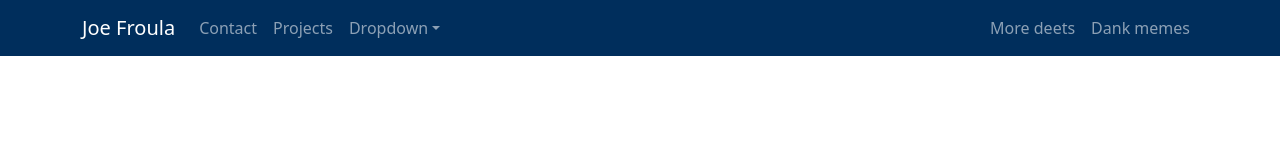
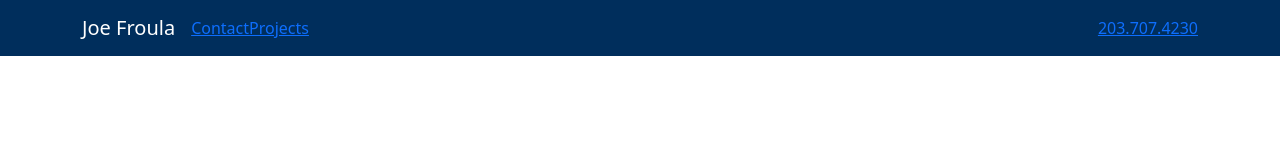
Before and after one commit to j4rola/my-portfolio, a Next.js app: page / in a window 1280 px wide. Shown: the top 160 px of the page. Built offline with nearby package versions, Linux system fonts and the light colour scheme.

Commit message:
testing for hydration erorr

```diff
--- a/components/HeaderCard.jsx
+++ b/components/HeaderCard.jsx
@@ -1,17 +1,21 @@
 import Card from 'react-bootstrap/Card';
+import { Fade } from '@mui/material';
+
 
 function HeaderCard() {
   return (
+    <Fade in>
       <Card className='my-6 mx-6 text-blue p-5' style={{ width: '25rem' }}>
         <Card.Body className='d-flex flex-column align-items-center p-4'>
           <Card.Title><h2 className='text-center'>Full Stack Web Solutions</h2></Card.Title>
           <Card.Text className='text-center'>
             I specialize in building solutions for small businesses that help them run more efficiently, and reach more people.
           </Card.Text>
-        <Card.Link href="mailto:jmfroula@gmail.com">Hire Me</Card.Link>
+          <a href="mailto:jmfroula@gmail.com">Hire Me</a>
 
         </Card.Body>
       </Card>
+    </Fade>
   );
 }
 
--- a/components/NavBar.jsx
+++ b/components/NavBar.jsx
@@ -11,25 +11,12 @@ function NavBar() {
         <Navbar.Toggle aria-controls="responsive-navbar-nav" />
         <Navbar.Collapse id="responsive-navbar-nav">
           <Nav className="me-auto">
-            <Nav.Link href="#features">Contact</Nav.Link>
-            <Nav.Link href="#pricing">Projects</Nav.Link>
-            <NavDropdown title="Dropdown" id="collasible-nav-dropdown">
-              <NavDropdown.Item href="#action/3.1">Action</NavDropdown.Item>
-              <NavDropdown.Item href="#action/3.2">
-                Another action
-              </NavDropdown.Item>
-              <NavDropdown.Item href="#action/3.3">Something</NavDropdown.Item>
-              <NavDropdown.Divider />
-              <NavDropdown.Item href="#action/3.4">
-                Separated link
-              </NavDropdown.Item>
-            </NavDropdown>
+            <a href="#features">Contact</a>
+            <a href="#projects">Projects</a>
+
           </Nav>
           <Nav>
-            <Nav.Link href="#deets">More deets</Nav.Link>
-            <Nav.Link eventKey={2} href="#memes">
-              Dank memes
-            </Nav.Link>
+            <a href="#deets">203.707.4230</a>
           </Nav>
         </Navbar.Collapse>
       </Container>
--- a/package.json
+++ b/package.json
@@ -9,6 +9,9 @@
     "lint": "next lint"
   },
   "dependencies": {
+    "@emotion/react": "^11.10.4",
+    "@emotion/styled": "^11.10.4",
+    "@mui/material": "^5.10.7",
     "bootstrap": "^5.2.1",
     "next": "12.3.1",
     "react": "18.2.0",
--- a/pages/index.js
+++ b/pages/index.js
@@ -1,9 +1,9 @@
 import Head from 'next/head';
 import NavBar from '../components/NavBar';
 import HeaderCard from '../components/HeaderCard';
-import { FcCommandLine } from 'react-icons/fc'
 
-import Projects from '../components/Projects'
+
+import Projects from '../components/Projects';
 
 import 'bootstrap/dist/css/bootstrap.min.css';
 
```
Also changed, not shown: 2 other files (tests, documents, lock files or other folders). Lines whose indentation alone changed are shown as unchanged.
